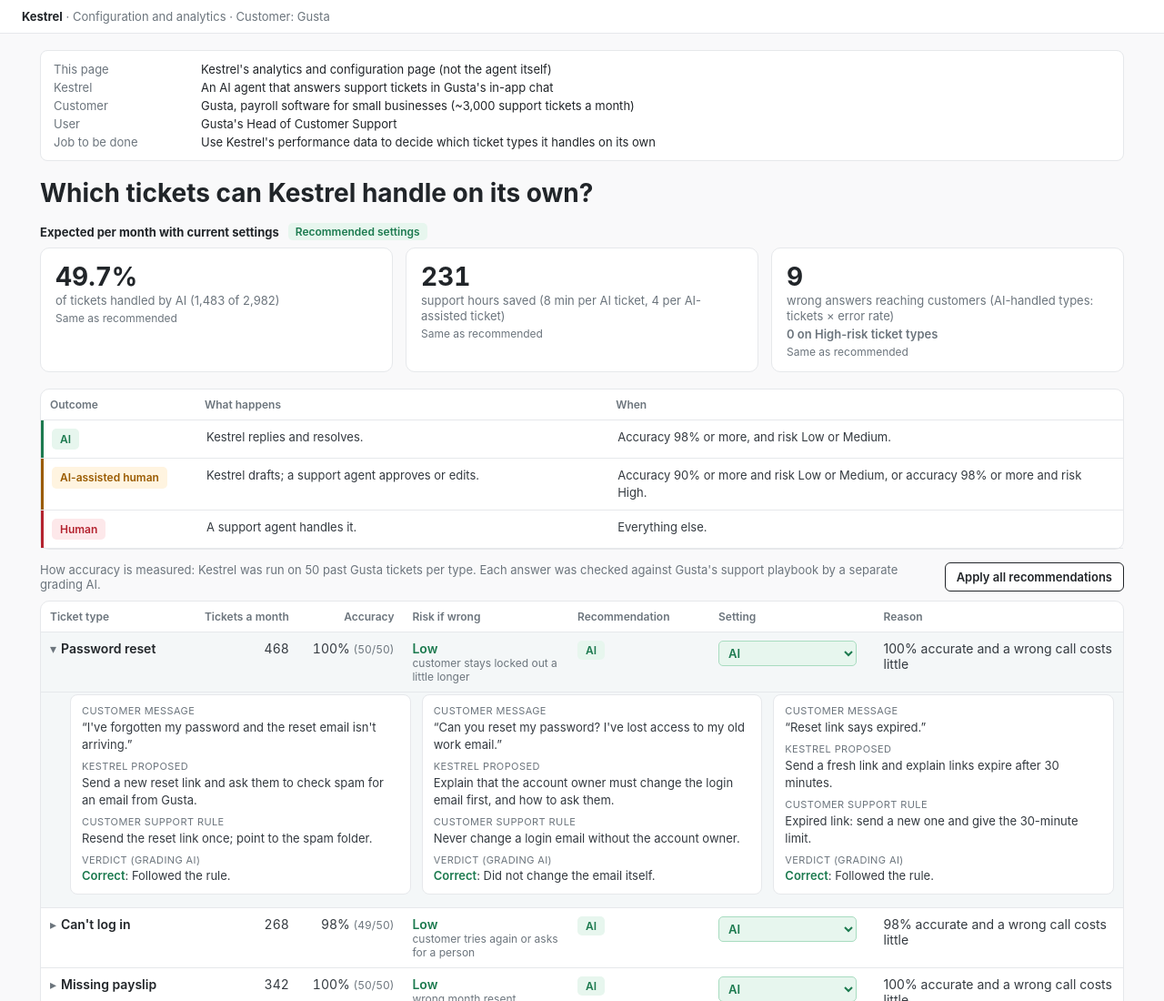
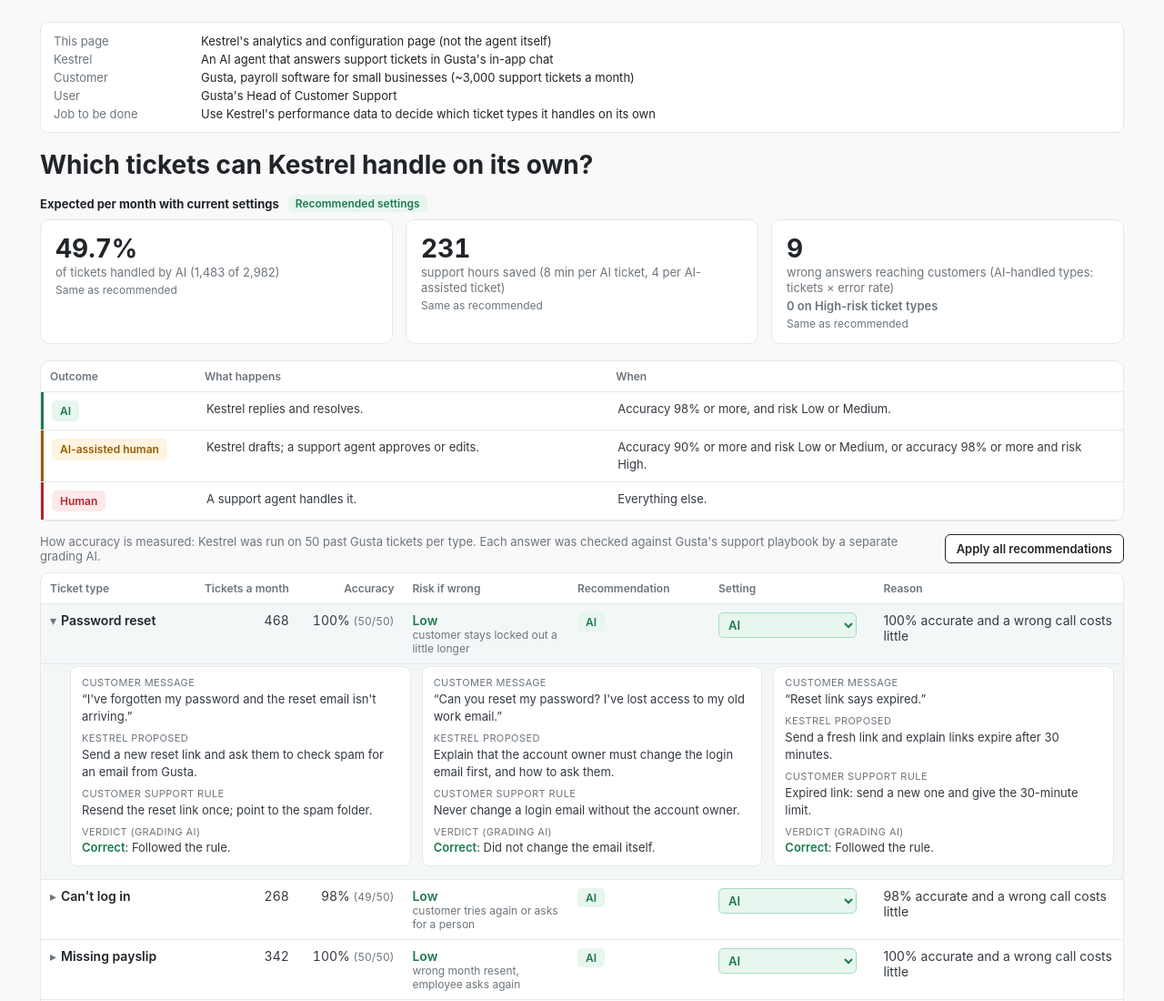
Before and after one commit to kfauzie/product-workflow, a website: page examples/kestrel/run/build/mvp.html in a window 1280 px wide. Shown: the top 1100 px of the page at 91% size. Drawn offline with Linux system fonts and the light colour scheme.

Commit message:
Remove the top bar
Co-Authored-By: Claude Opus 5.5 <noreply@anthropic.com>
Claude-Session: https://claude.ai/code/session_016JoguXTxkWcj5knaYbAtMZ

```diff
--- a/examples/kestrel/run/build/check_mvp.js
+++ b/examples/kestrel/run/build/check_mvp.js
@@ -9,7 +9,7 @@ const srv = http.createServer((q, r) => { const f = path.join(root, decodeURICom
   const t = (label, ok) => { console.log((ok ? 'PASS ' : 'FAIL ') + label); if (!ok) errs.push(label); };
   const txt = s => p.textContent(s);
   await p.goto(`http://localhost:${srv.address().port}/build/mvp.html`); await p.waitForSelector('body[data-ready="1"]');
-  t('top bar', (await txt('#topbar')) === 'Kestrel · Configuration and analytics · Customer: Gusta');
+  t('no top bar', !(await p.$('#topbar')));
   t('header names the page, not the agent itself', (await txt('#header')).includes("Kestrel's analytics and configuration page (not the agent itself)"));
   t('headline', (await txt('#headline')) === 'Which tickets can Kestrel handle on its own?');
   t('summary: 49.7%, 231 hours, 9 wrong answers', (await txt('#sumShare')) === '49.7%' && (await txt('#sumHours')) === '231' && (await txt('#sumWrong')) === '9');
--- a/examples/kestrel/run/build/mvp.html
+++ b/examples/kestrel/run/build/mvp.html
@@ -1,6 +1,6 @@
 <!doctype html>
 <html lang="en"><head><meta charset="utf-8"><meta name="viewport" content="width=device-width,initial-scale=1">
-<title>Kestrel · Configuration and analytics · Customer: Gusta (fictional example)</title>
+<title>Kestrel analytics and configuration (fictional example)</title>
 <!-- FICTIONAL example: Kestrel, Gusta and all data are synthetic. -->
 <style>
 :root{--text:#343a40;--head:#212529;--mute:#6c757d;--line:#e6e8eb;--bg:#f9f9fa;--ai-bg:#e7f6ee;--ai:#1c7a4f;--mix-bg:#fff4e0;--mix:#9a5b00;--hum-bg:#fde8ea;--hum:#b4232f;--open:#f4f7f8}
@@ -8,7 +8,7 @@
 body{margin:0;background:var(--bg);color:var(--text);font-family:Inter,Arial,sans-serif;font-size:14px}
 .topbar{background:#fff;border-bottom:1px solid var(--line);padding:10px 24px;font-size:13px;color:var(--mute)}
 .topbar b{color:var(--head)}
-main{max-width:1240px;margin:0 auto;padding:18px 24px 36px}
+main{max-width:1240px;margin:0 auto;padding:24px 24px 36px}
 .header{display:grid;grid-template-columns:150px 1fr;gap:4px 12px;font-size:13px;margin:0 0 18px;padding:12px 14px;background:#fff;border:1px solid var(--line);border-radius:8px}
 .header dt{color:var(--mute)}.header dd{margin:0;color:var(--head)}
 h1{font-size:28px;color:var(--head);margin:0 0 16px}
@@ -54,7 +54,6 @@ tr.detail td{background:var(--open);padding:2px 10px 14px 32px}
 footer{margin-top:24px;color:var(--mute);font-size:12px;border-top:1px solid var(--line);padding-top:12px}
 @media (max-width:900px){.summary,.exgrid{grid-template-columns:1fr}.hide-sm{display:none}main{padding:16px}.header{grid-template-columns:1fr}.bar{flex-direction:column;align-items:flex-start}}
 </style></head><body>
-<div class="topbar" id="topbar"></div>
 <main>
 <dl class="header" id="header"></dl>
 <h1 id="headline"></h1>
@@ -96,7 +95,6 @@ let D, settings = [], open = new Set([0]);
 const fmt = v => Math.round(v).toLocaleString('en-GB');
 function staticParts(){
   const K = D.product, G = D.customer, n = D.test_tickets_per_type;
-  document.getElementById('topbar').innerHTML = `<b>${K}</b> · Configuration and analytics · Customer: ${G}`;
   document.getElementById('header').innerHTML = `
     <dt>This page</dt><dd>${K}'s analytics and configuration page (not the agent itself)</dd>
     <dt>${K}</dt><dd>An AI agent that answers support tickets in ${G}'s in-app chat</dd>
```
Also changed, not shown: examples/kestrel/run/design/1-overview.png, examples/kestrel/run/design/2-override.png.
